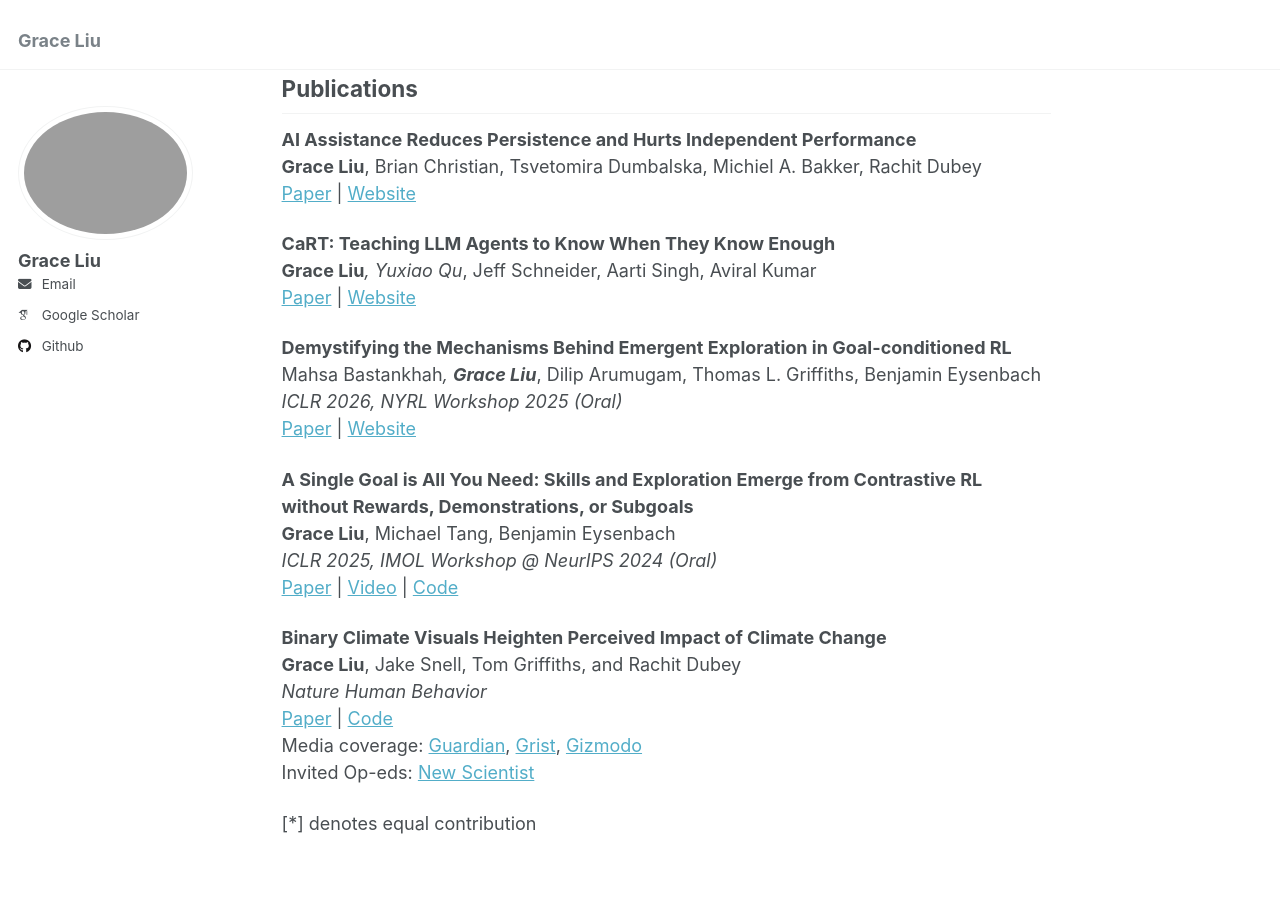
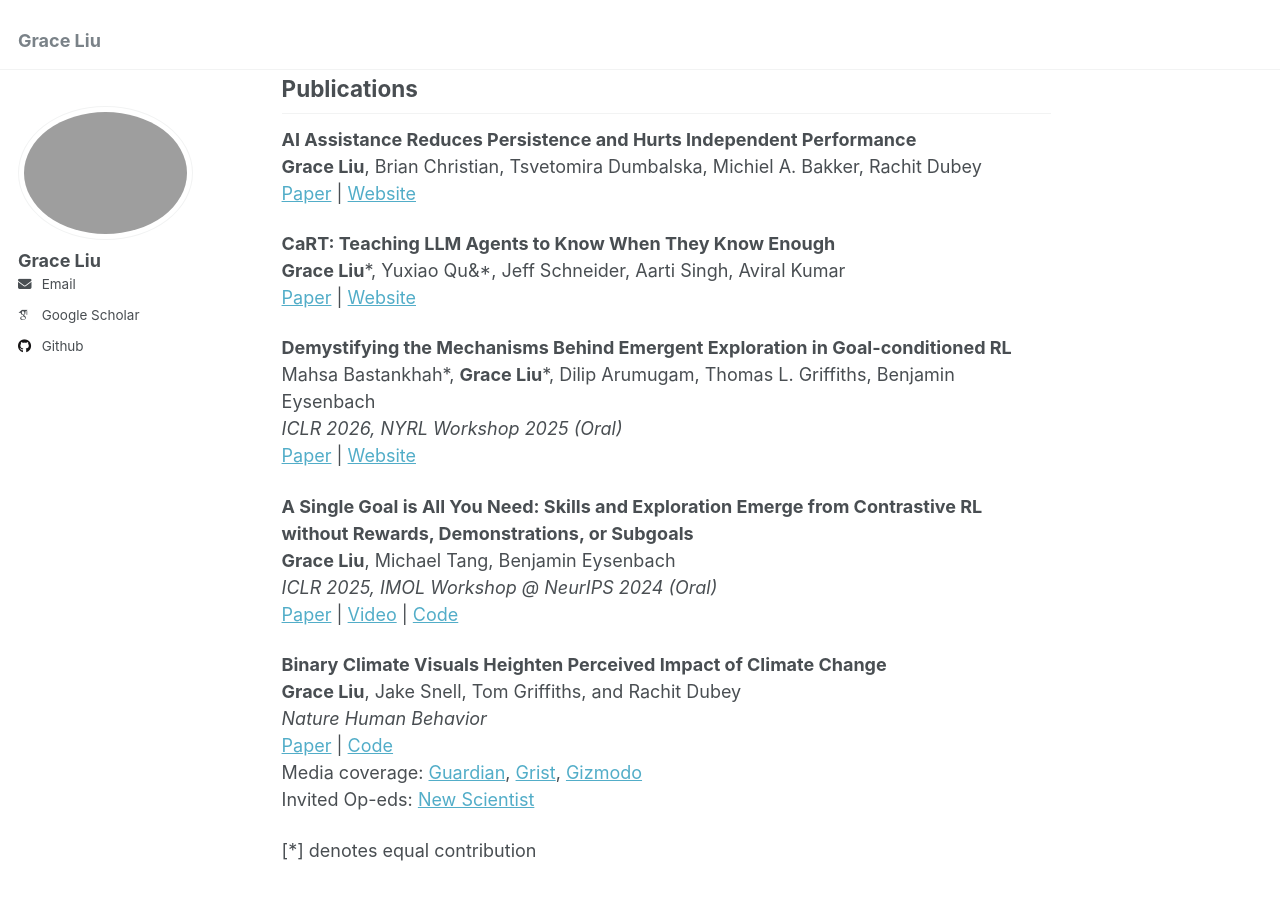
Before and after one commit to graliuce/graliuce.github.io, a Jekyll site: the page built from _pages/about.md, in a window 1280 px wide and 900 px high, scrolled down 334 px. Built offline with Jekyll 4.4.1, drawn with Linux system fonts in a browser that asks for light colours; some web fonts are replaced; part of the change alters nothing that is shown.

```diff
--- a/_pages/about.md
+++ b/_pages/about.md
@@ -14,11 +14,11 @@ Hi I'm Grace. I'm a second-year PhD student in the MLD department at CMU. I rese
 [Paper](https://arxiv.org/abs/2604.04721) | [Website](https://ai-project-website.github.io/AI-assistance-reduces-persistence/)
 
 **CaRT: Teaching LLM Agents to Know When They Know Enough**\
-**Grace Liu***, Yuxiao Qu*, Jeff Schneider, Aarti Singh, Aviral Kumar \
+**Grace Liu**&#42;, Yuxiao Qu&&#42;, Jeff Schneider, Aarti Singh, Aviral Kumar \
 [Paper](https://arxiv.org/abs/2510.08517) | [Website](https://graliuce.github.io/cart-page/)
 
 **Demystifying the Mechanisms Behind Emergent Exploration in Goal-conditioned RL** \
-Mahsa Bastankhah*, **Grace Liu***, Dilip Arumugam, Thomas L. Griffiths, Benjamin Eysenbach \
+Mahsa Bastankhah&#42;, **Grace Liu**&#42;, Dilip Arumugam, Thomas L. Griffiths, Benjamin Eysenbach \
 *ICLR 2026, NYRL Workshop 2025 (Oral)* \
 [Paper](https://arxiv.org/abs/2510.14129) | [Website](https://mahsa-bastankhah.github.io/demystifying-single-goal-exploration/)
 
```
